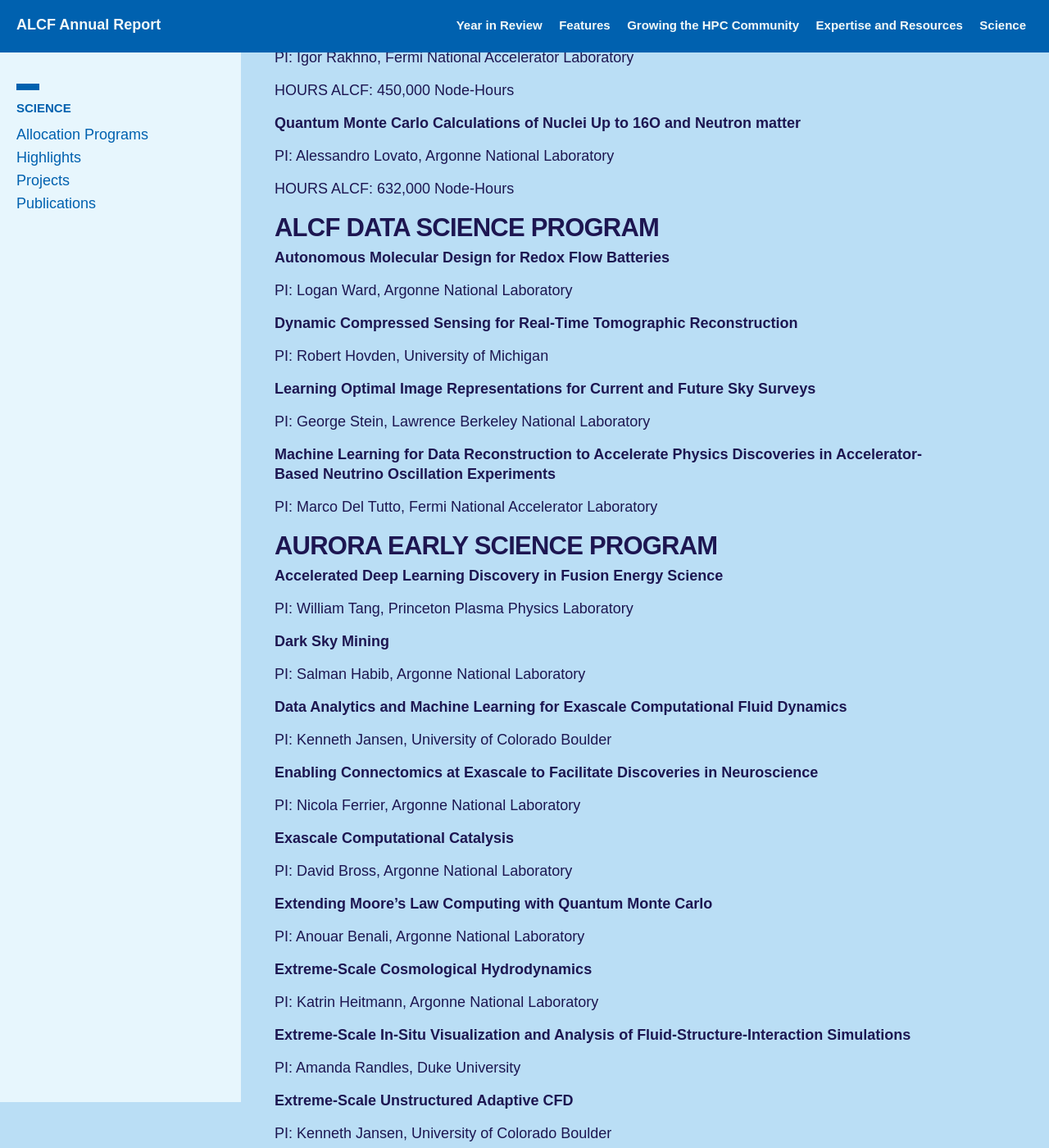
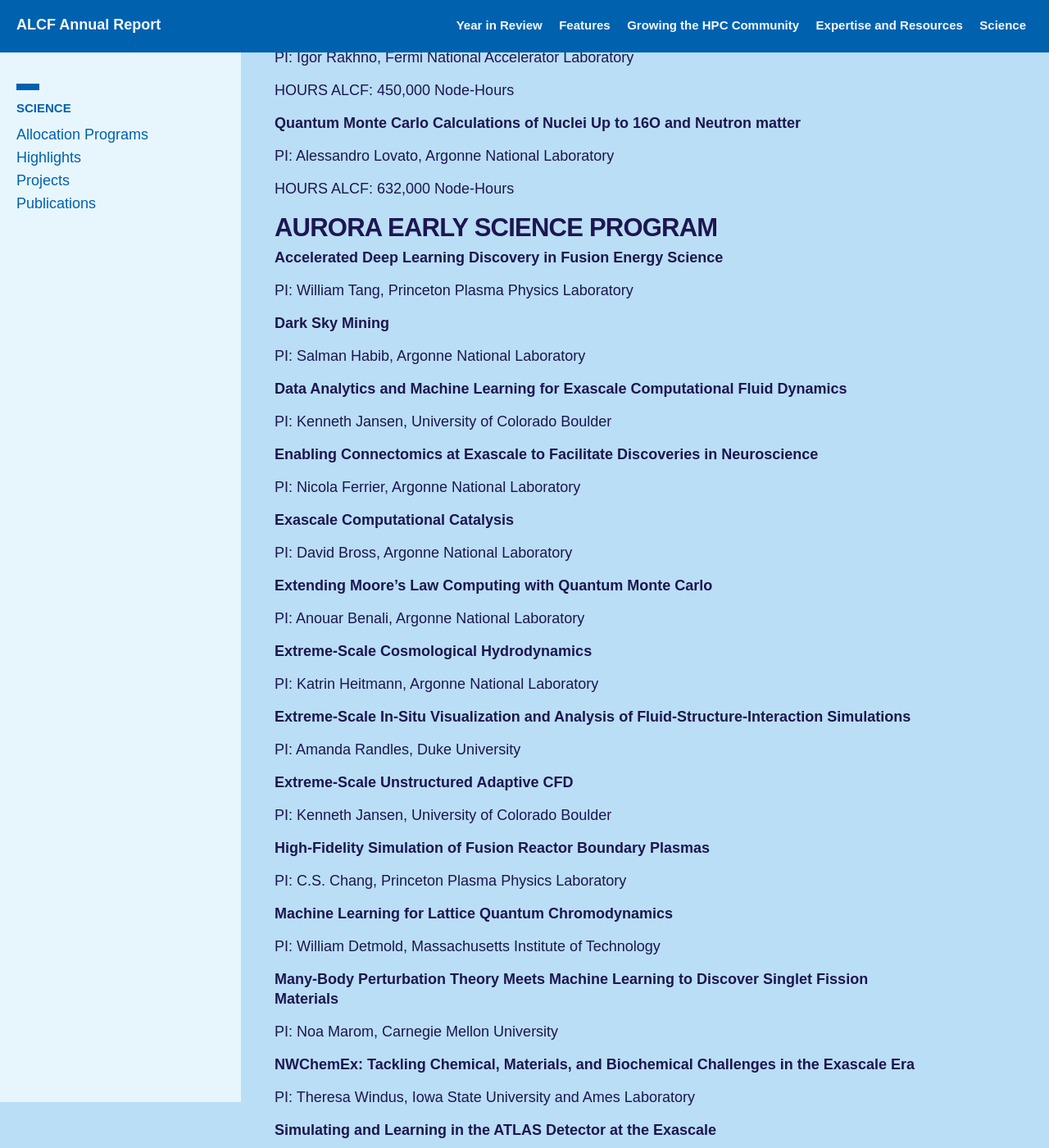
Before and after one commit to sbx-bnagle/ALCF-AR2022, a Jekyll site: the page built from 05_science/projects.md, in a window 1280 px wide and 1400 px high, scrolled down 7289 px. Shown: the whole window at 82% size. Built offline with Jekyll 4.4.1, drawn with Linux system fonts in a browser that asks for light colours; some web fonts are replaced; some of the changed text lies outside the part shown.

Commit message:
changed order

```diff
--- a/05_science/projects.md
+++ b/05_science/projects.md
@@ -399,24 +399,6 @@
 
 HOURS ALCF: 632,000 Node-Hours
 
-# ALCF DATA SCIENCE PROGRAM
-
-**Autonomous Molecular Design for Redox Flow Batteries**
-
-PI: Logan Ward, Argonne National Laboratory
-
-**Dynamic Compressed Sensing for Real-Time Tomographic Reconstruction**
-
-PI: Robert Hovden, University of Michigan
-
-**Learning Optimal Image Representations for Current and Future Sky Surveys**
-
-PI: George Stein, Lawrence Berkeley National Laboratory
-
-**Machine Learning for Data Reconstruction to Accelerate Physics Discoveries in Accelerator-Based Neutrino Oscillation Experiments**
-
-PI: Marco Del Tutto, Fermi National Accelerator Laboratory
-
 # AURORA EARLY SCIENCE PROGRAM
 
 **Accelerated Deep Learning Discovery in Fusion Energy Science**
```
Also changed, not shown: other parts of 05_science/projects.md (+18 -0 lines).
